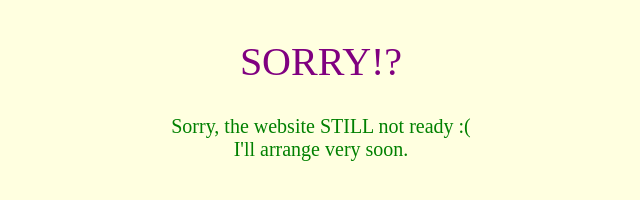
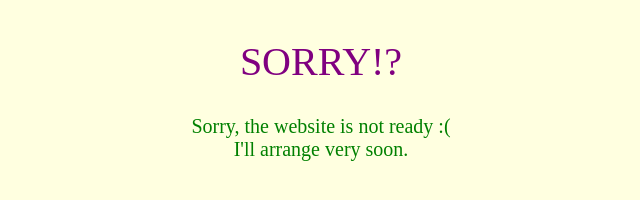
Before and after one commit to atayalin/atayalin.github.io, a plain HTML site: page index.html in a window 1280 px wide. Shown: the whole page, without its empty margins (319-959 px from the left). Drawn offline with Linux system fonts and the light colour scheme.

Commit message:
Update index.html

```diff
--- a/index.html
+++ b/index.html
@@ -21,6 +21,6 @@
 	</style>
 	<header>SORRY!?</header>
 	<body>
-		<div>Sorry, the website STILL not ready :(<br>I'll arrange very soon.</div>
+		<div>Sorry, the website is not ready :(<br>I'll arrange very soon.</div>
 	</body>
 </html>
```
